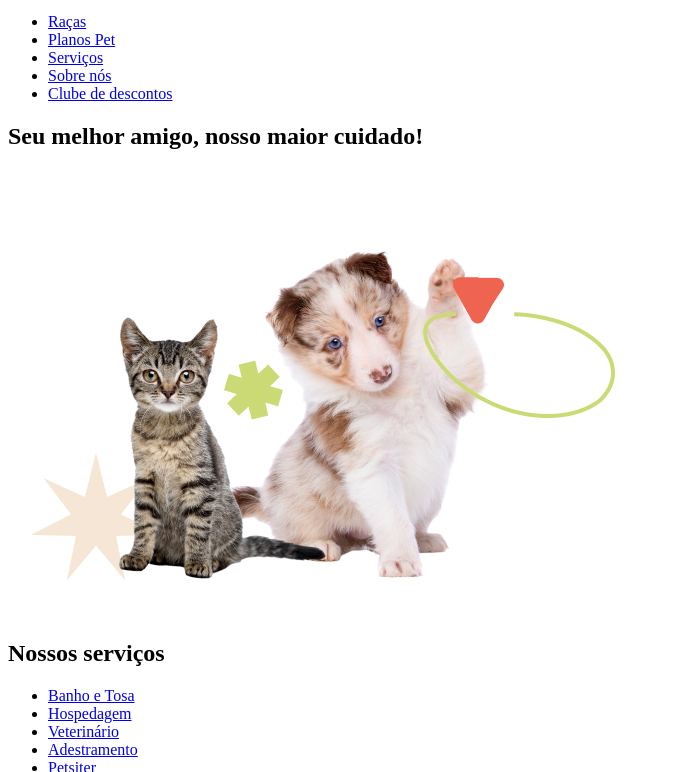
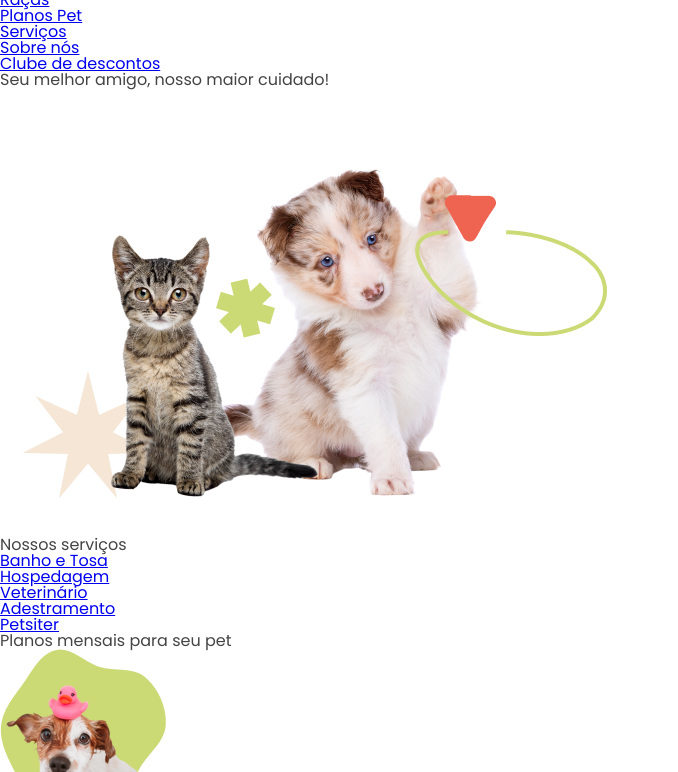
Before and after one commit to joao-robertoo/css-explorando.seletores.e.utilizando.variaveis, a plain HTML site: page index.html in a window 1280 px wide. Shown: the part 103-875 px from the top of the page, without its empty margins (0-678 px from the left). Drawn offline with nearby package versions, Linux system fonts and the light colour scheme; a web font is replaced by a local one.

Commit message:
Preparando a aplicação

```diff
--- /dev/null
+++ b/estilos.css
@@ -0,0 +1,12 @@
+body {
+    font-family: 'Poppins', sans-serif;
+    color: #444444;
+    width: 100%;
+    height: 100%;
+    box-sizing: border-box;
+    background-color: #ffffff;
+
+    .container {
+        width: 1200;
+    }
+}
--- a/index.html
+++ b/index.html
@@ -1,9 +1,21 @@
 <!DOCTYPE html>
 <html lang="pt-br">
   <head>
-    <meta charset="UTF-8" />
-    <meta name="viewport" content="width=device-width, initial-scale=1.0" />
-    <link rel="shortcut icon" href="./assets/favicon.png" type="image/x-icon" />
+    <head>
+      <meta charset="UTF-8" />
+      <meta name="viewport" content="width=device-width, initial-scale=1.0" />
+      <link rel="shortcut icon" href="./assets/favicon.png" type="image/x-icon" />
+      <link rel="stylesheet" href="https://cdn.jsdelivr.net/npm/normalize.css@8.0.1/normalize.min.css">
+      <link rel="stylesheet" href="https://cdn.jsdelivr.net/npm/reset-css@5.0.2/reset.min.css">
+      <link rel="preconnect" href="https://fonts.googleapis.com">
+      <link rel="preconnect" href="https://fonts.gstatic.com" crossorigin>
+      <link href="https://fonts.googleapis.com/css2?family=Sigmar&display=swap" rel="stylesheet">
+      <link rel="preconnect" href="https://fonts.googleapis.com">
+      <link rel="preconnect" href="https://fonts.gstatic.com" crossorigin>
+      <link href="https://fonts.googleapis.com/css2?family=Poppins:wght@400;500&display=swap" rel="stylesheet">
+      <link rel="stylesheet" href="./estilos.css">
+      <title>Petpark</title>
+    </head>
     <title>Petpark</title>
   </head>
   <body>
```
